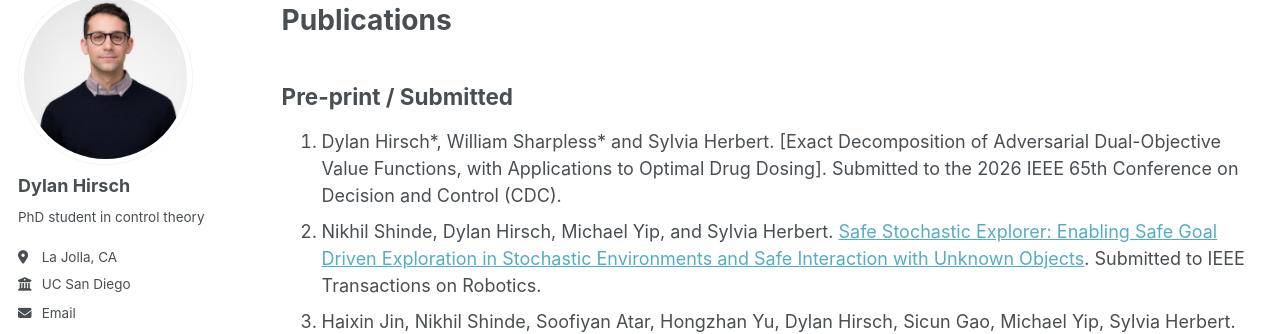
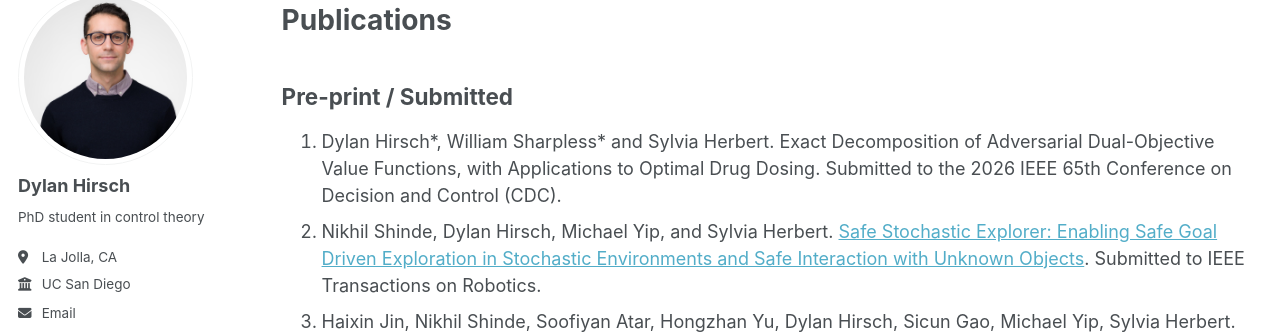
Before and after one commit to dylan-hirsch/dylan-hirsch.github.io, a Jekyll site: the page built from _pages/publications.md, in a window 1280 px wide and 900 px high. Shown: the part 109-443 px from the top of the window. Built offline with Jekyll 4.4.1, drawn with Linux system fonts in a browser that asks for light colours; some web fonts are replaced; a script that is not in the unit is left out.

```diff
--- a/_pages/publications.md
+++ b/_pages/publications.md
@@ -8,8 +8,8 @@ author_profile: true
 # Publications
 
 ## Pre-print / Submitted
-1. Dylan Hirsch\*, William Sharpless\* and Sylvia Herbert. [Exact Decomposition of Adversarial Dual-Objective Value Functions,
-with Applications to Optimal Drug Dosing]. Submitted to the 2026 IEEE 65th Conference on Decision and Control (CDC).
+1. Dylan Hirsch\*, William Sharpless\* and Sylvia Herbert. Exact Decomposition of Adversarial Dual-Objective Value Functions,
+with Applications to Optimal Drug Dosing. Submitted to the 2026 IEEE 65th Conference on Decision and Control (CDC).
 2. Nikhil Shinde, Dylan Hirsch, Michael Yip, and Sylvia Herbert. [Safe Stochastic Explorer: Enabling Safe Goal Driven Exploration in Stochastic Environments and Safe Interaction with Unknown Objects](https://arxiv.org/abs/2602.00868). Submitted to IEEE Transactions on Robotics.
 3. Haixin Jin, Nikhil Shinde, Soofiyan Atar, Hongzhan Yu, Dylan Hirsch, Sicun Gao, Michael Yip, Sylvia Herbert. [Learning to Nudge: A Scalable Barrier Function Framework for Safe Robot Interaction in Dense Clutter](https://arxiv.org/abs/2601.02686). Pre-print: arXiv:2601.02686.
 
```
